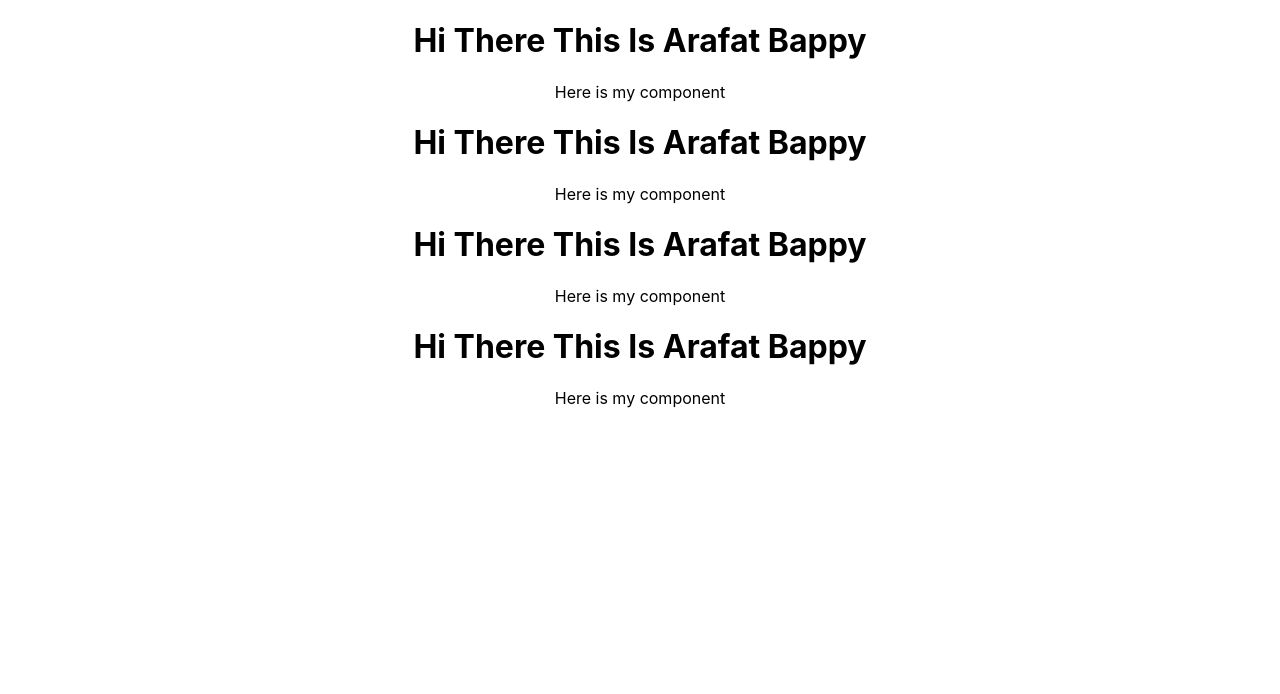
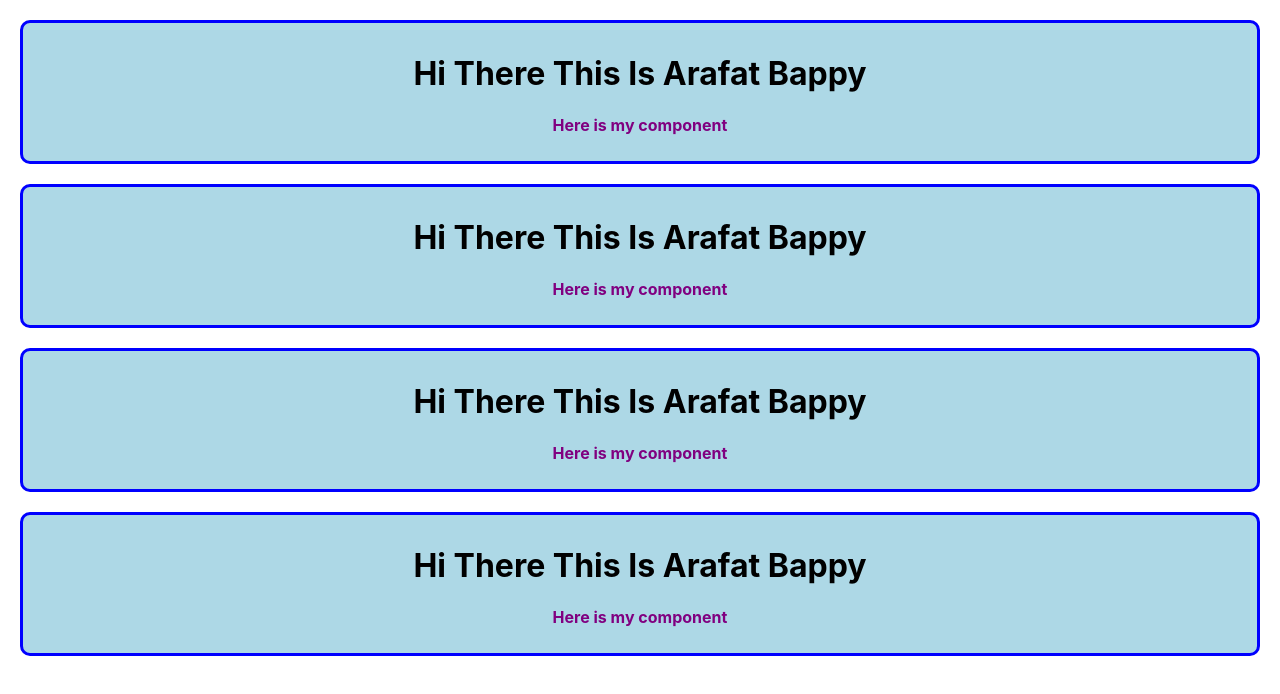
Before and after one commit to 404Bappy/React-Concepts, a React (Create React App) app in the folder Component/component-practice/: page / in a window 1280 px wide. Shown: the top 694 px of the page. Built offline with nearby package versions, Linux system fonts and the light colour scheme.

Commit message:
first commit

```diff
--- a/Component/component-practice/src/App.js
+++ b/Component/component-practice/src/App.js
@@ -12,10 +12,19 @@ function App() {
   );
 }
 function MyComponent() {
+  const myStyle = {
+    backgroundColor: 'lightblue',
+    border: '3px solid blue',
+    margin: '20px',
+    padding:'10px',
+    borderRadius: '10px'
+
+
+  }
   return (
-    <div>
+    <div style={myStyle}>
       <h1>Hi There This Is Arafat Bappy</h1>
-      <p>Here is my component</p>
+      <p style={{color:'purple', fontWeight: 'bold'}}>Here is my component</p>
     </div>
   )
 }
```
